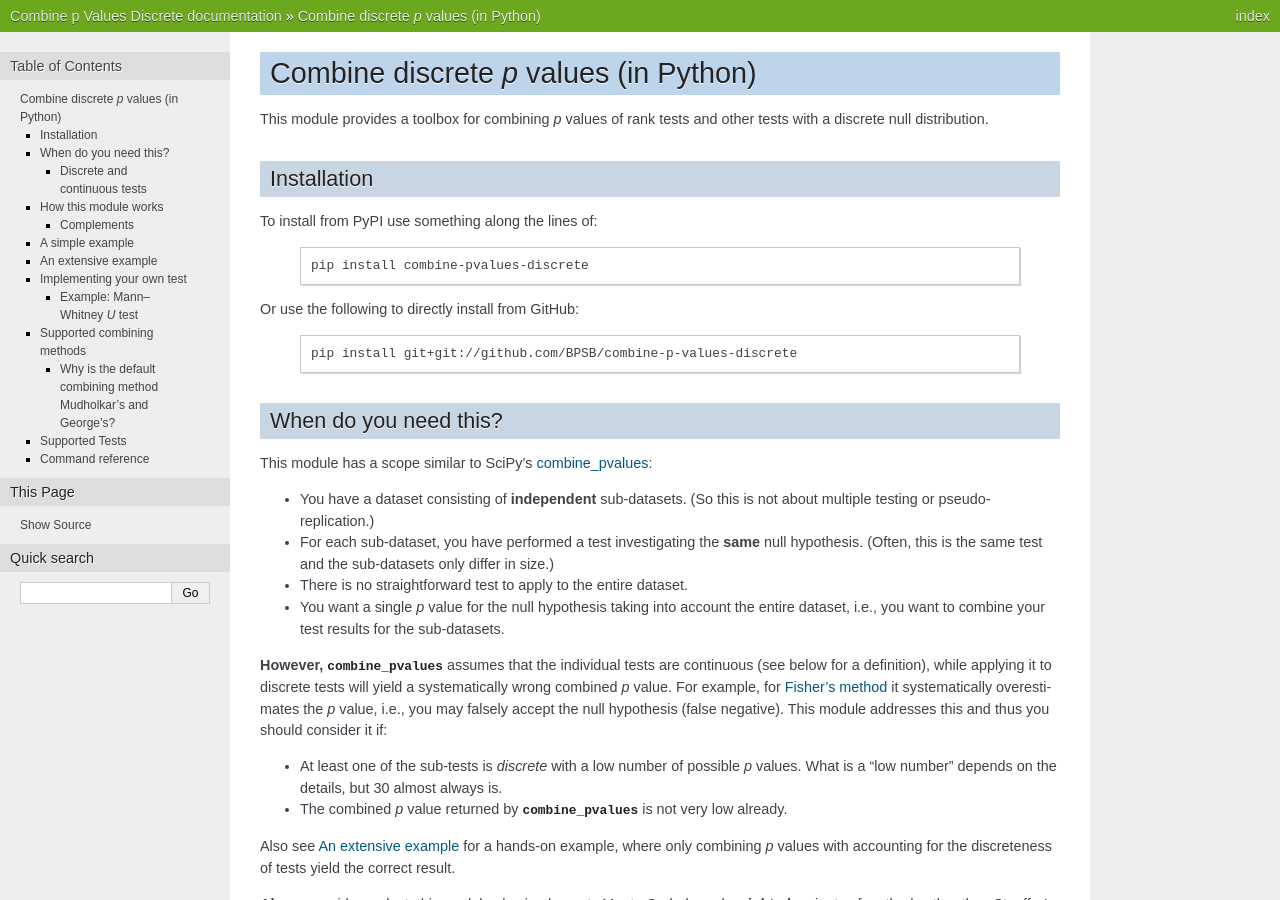
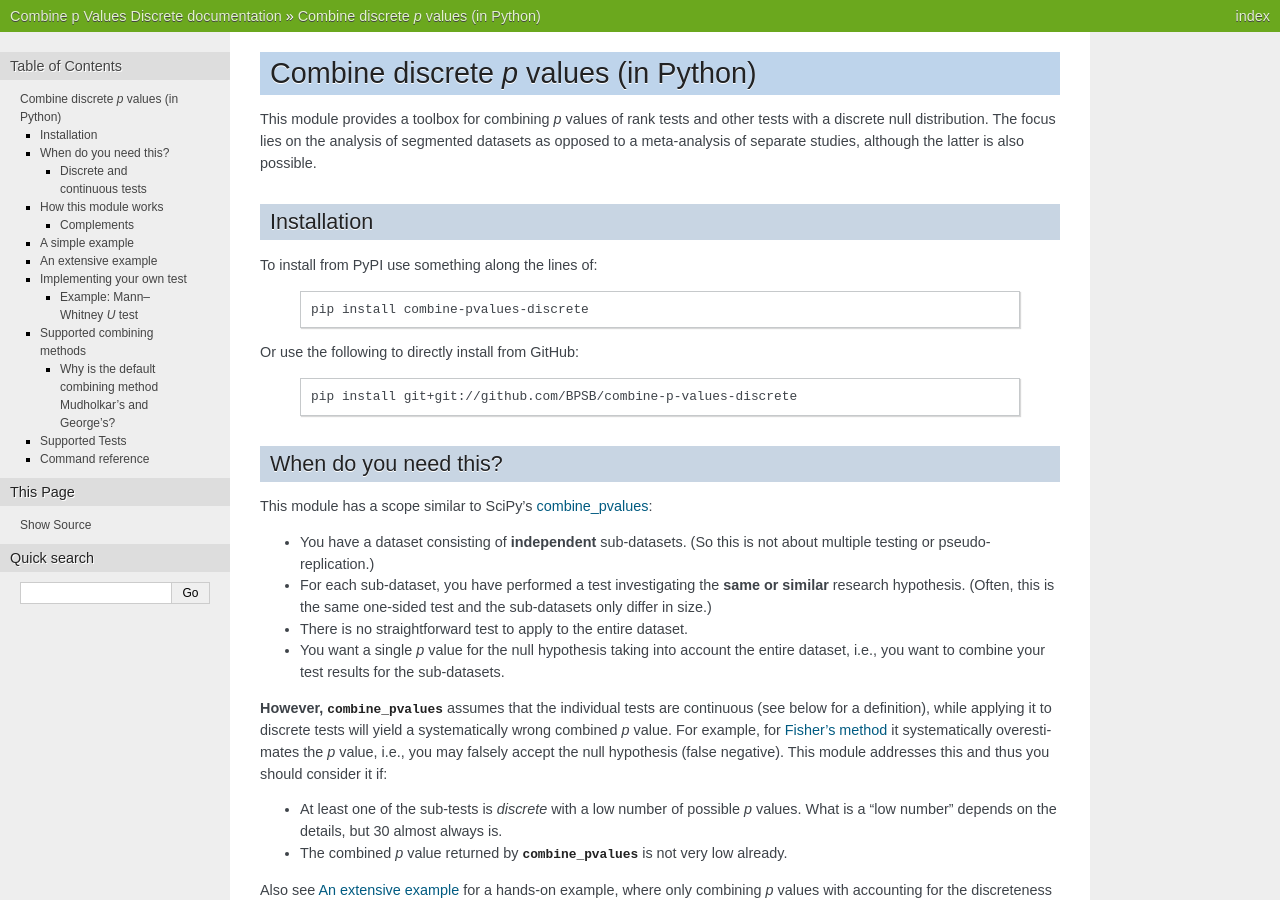
Before and after one commit to BPSB/combine-p-values-discrete, a Sphinx documentation site: the page built from docs/index.rst, in a window 1280 px wide and 900 px high. Built offline with Sphinx 7.4.7, drawn with Linux system fonts in a browser that asks for light colours; the version number could not be read and is left out.

Commit message:
Clarifying scope of module.

```diff
--- a/docs/index.rst
+++ b/docs/index.rst
@@ -2,6 +2,7 @@ Combine discrete *p* values (in Python)
 =======================================
 
 This module provides a toolbox for combining *p* values of rank tests and other tests with a discrete null distribution.
+The focus lies on the analysis of segmented datasets as opposed to a meta-analysis of separate studies, although the latter is also possible.
 
 Installation
 ------------
@@ -24,7 +25,7 @@ When do you need this?
 This module has a scope similar to SciPy’s `combine_pvalues`_:
 
 * You have a dataset consisting of **independent** sub-datasets. (So this is not about multiple testing or pseudo-replication.)
-* For each sub-dataset, you have performed a test investigating the **same** null hypothesis. (Often, this is the same test and the sub-datasets only differ in size.)
+* For each sub-dataset, you have performed a test investigating the **same or similar** research hypothesis. (Often, this is the same one-sided test and the sub-datasets only differ in size.)
 * There is no straightforward test to apply to the entire dataset.
 * You want a single *p* value for the null hypothesis taking into account the entire dataset, i.e., you want to combine your test results for the sub-datasets.
 
```
